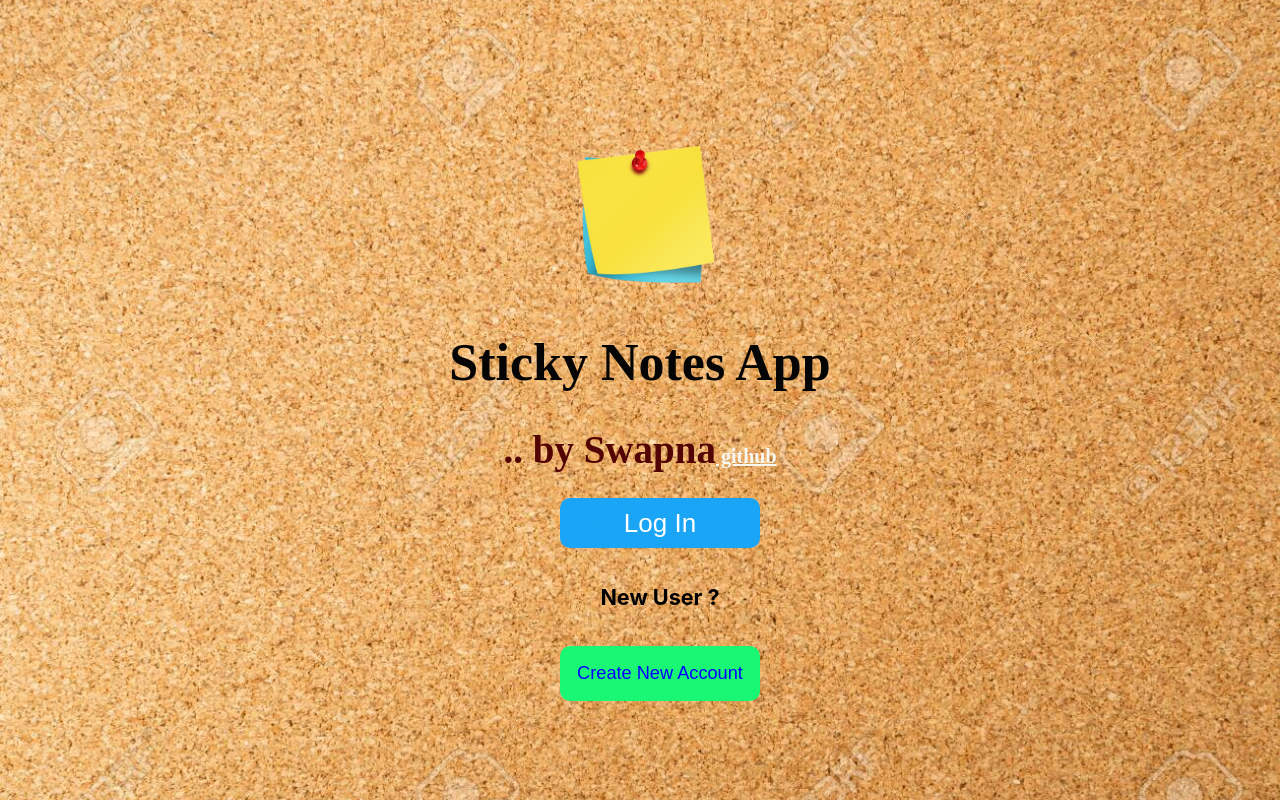
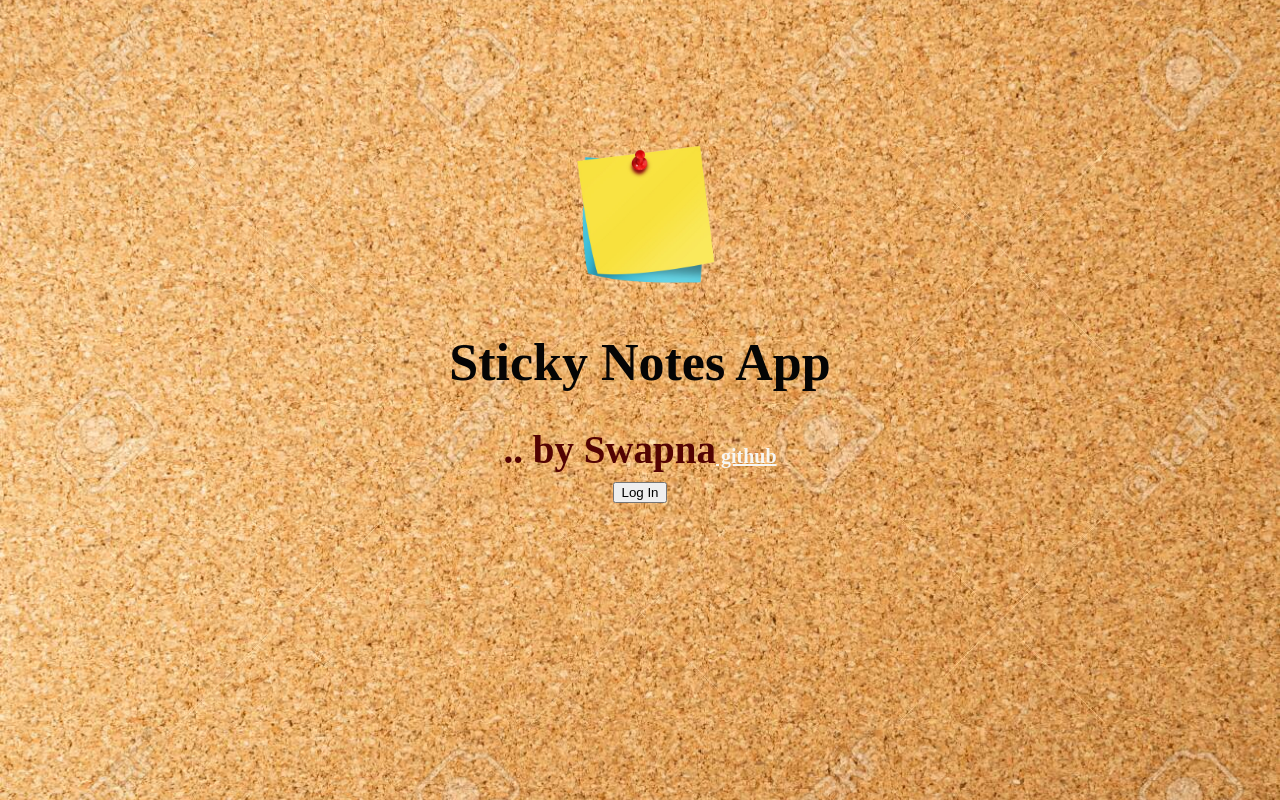
Before and after one commit to SPchalil/StickynotesProject, a React (Create React App) app in the folder client/: page / in a window 1280 px wide. Built offline with nearby package versions, Linux system fonts and the light colour scheme; no server answers; what react-native would draw is missing.

Commit message:
loginbuttonauth

```diff
--- a/client/src/Home.js
+++ b/client/src/Home.js
@@ -3,6 +3,8 @@ import postit from './postit.png';
 import './index.css';
 import './StickyNotesApp.css';
 import { Link } from 'react-router-dom';
+
+import LoginButton from './components/LoginButton';
 
 class Home extends React.Component {
     render() {
@@ -19,13 +21,7 @@ class Home extends React.Component {
                             </h2>
                         </div>
                         <div className="formButtons">
-                            <nav>
-                                <ul>
-                                    <button className="logInButton" ><Link style={{ textDecoration: 'none', color: '#FFF' }} to="/login">Log In</Link></button>
-                                    <div><h5 style={{ color: "black" }}>New User ?</h5></div>
-                                    <button className="createNewButton" ><Link style={{ textDecoration: 'none', color: 'blue' }} to="/register">Create New Account</Link></button>
-                                </ul>
-                            </nav>
+                            <LoginButton/>
                         </div>
                     </header>
                 </div>
@@ -35,3 +31,14 @@ class Home extends React.Component {
 }
 
 export default Home;
+
+/*
+<nav>
+                                <ul>
+                                    <button className="logInButton" ><Link style={{ textDecoration: 'none', color: '#FFF' }} to="/login">Log In</Link></button>
+                                    <div><h5 style={{ color: "black" }}>New User ?</h5></div>
+                                    <button className="createNewButton" ><Link style={{ textDecoration: 'none', color: 'blue' }} to="/register">Create New Account</Link></button>
+                                </ul>
+                            </nav>
+
+                            */
--- /dev/null
+++ b/client/src/components/LoginButton.js
@@ -0,0 +1,16 @@
+import React from 'react';
+
+import { useAuth0 } from "@auth0/auth0-react";
+
+const LoginButton = () => {
+    const { loginWithRedirect } = useAuth0();
+
+    return (
+        <button style={{ Color: 'blue' }} onClick={() => loginWithRedirect()}>
+            Log In
+        </button>
+
+    )
+}
+
+export default LoginButton;
```
